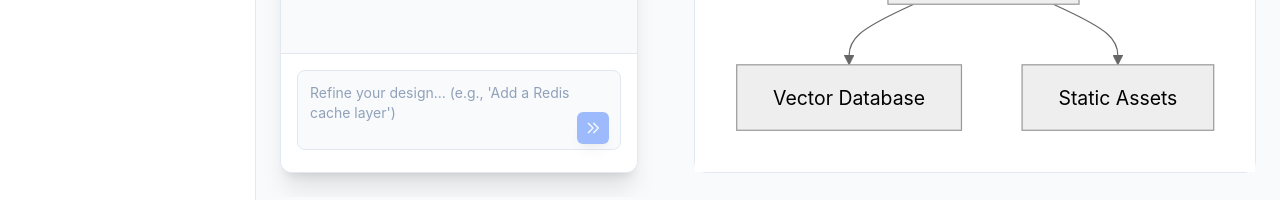
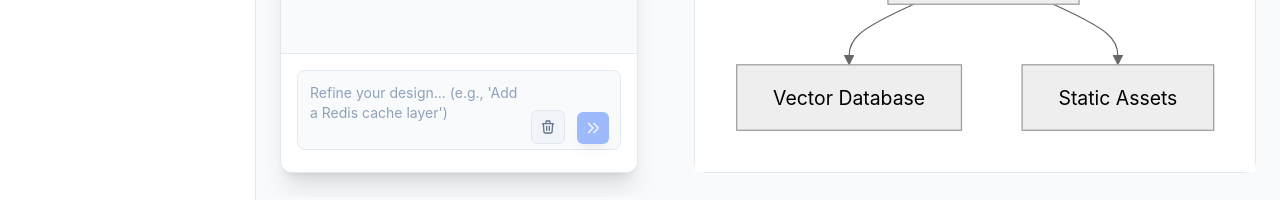
Before and after one commit to bantu-the-bot/way2go.cloud, a React (Vite) app: page / in a window 1280 px wide. Shown: the part 368-568 px from the top of the page. Built offline with nearby package versions, Linux system fonts and the light colour scheme.

Commit message:
Add clear canvas control

```diff
--- a/src/App.tsx
+++ b/src/App.tsx
@@ -22,6 +22,7 @@ const sanitizeMermaid = (code: string): string => {
 
 const Mermaid = ({ chart, onError }: { chart: string; onError?: (error: string | null) => void }) => {
   const ref = useRef<HTMLDivElement>(null)
+  const renderCycle = useRef(0)
   const [dimensions, setDimensions] = useState({ width: 0, height: 0 })
 
   // Redraw on resize to fix spacing collisions
@@ -38,6 +39,7 @@ const Mermaid = ({ chart, onError }: { chart: string; onError?: (error: string |
   }, [])
 
   useEffect(() => {
+    const cycle = ++renderCycle.current
     if (ref.current && chart) {
       const renderDiagram = async () => {
         try {
@@ -47,13 +49,15 @@ const Mermaid = ({ chart, onError }: { chart: string; onError?: (error: string |
             'mermaid-svg-' + Math.random().toString(36).substring(2, 11),
             sanitizedChart
           )
-          if (ref.current) {
+          if (ref.current && cycle === renderCycle.current) {
             ref.current.innerHTML = svg
             onError?.(null)
           }
         } catch (err) {
+          if (cycle === renderCycle.current) {
             console.error('Mermaid render error:', err)
             onError?.('Invalid Mermaid Syntax: Please check your code structure.')
+          }
         }
       }
       renderDiagram()
@@ -137,6 +141,7 @@ function App() {
   const [isDragging, setIsDragging] = useState(false)
 
   const scrollRef = useRef<HTMLDivElement>(null)
+  const generationRequestRef = useRef(0)
 
   const handleMouseDown = useCallback((e: React.MouseEvent) => {
     e.preventDefault()
@@ -239,6 +244,7 @@ function App() {
     const instruction = input.trim()
     if (!instruction) return
 
+    const requestId = ++generationRequestRef.current
     setIsLoading(true)
     const newMessages = [...messages, { role: 'user' as const, content: instruction }]
     setMessages(newMessages)
@@ -261,6 +267,8 @@ function App() {
       }
 
       const data = await response.json()
+      if (requestId !== generationRequestRef.current) return
+
       if (data.chart) {
         // Robust Frontend Sanitization
         let cleanChart = data.chart;
@@ -272,23 +280,31 @@ function App() {
         setMessages([...newMessages, { role: 'assistant', content: mode === 'architecture' ? 'Architecture simplified and updated.' : 'Diagram updated successfully.' }])
       }
     } catch (error) {
+      if (requestId !== generationRequestRef.current) return
+
       const message = error instanceof Error ? error.message : 'An unknown error occurred';
       console.error('Generation error:', error)
       setMessages([...newMessages, { role: 'assistant', content: `Error: ${message}` }])
     } finally {
+      if (requestId === generationRequestRef.current) {
         setIsLoading(false)
+      }
     }
   }
 
   const resetWorkspace = useCallback(() => {
-    if (confirm('Are you sure you want to clear the current diagram and history?')) {
+    generationRequestRef.current += 1
+    setInput('')
     setChart('')
     setRenderedChart('')
-      setMessages([
-        { role: 'assistant', content: 'Workspace cleared. Describe your new architecture to begin.' }
-      ])
-      setInput('')
+    setMessages([])
+    setIsLoading(false)
+    setRenderError(null)
     setActiveTab('ai')
+    setShowShareTooltip(false)
+
+    if (typeof window !== 'undefined' && window.location.search) {
+      window.history.replaceState({}, '', `${window.location.origin}${window.location.pathname}`)
     }
   }, [])
 
@@ -488,7 +504,7 @@ function App() {
                   <div className="p-3 md:p-4 border-t border-slate-200 dark:border-white/5 bg-white dark:bg-white/5 space-y-3 transition-colors duration-200">
                     <div className="relative">
                       <textarea
-                        className="w-full bg-slate-50 dark:bg-slate-900/50 border border-slate-200 dark:border-slate-700 rounded-lg p-3 pr-12 text-slate-900 dark:text-slate-200 placeholder-slate-400 dark:placeholder-slate-500 text-sm focus:outline-none focus:border-blue-500/50 resize-none min-h-[80px] transition-colors duration-200"
+                        className="w-full bg-slate-50 dark:bg-slate-900/50 border border-slate-200 dark:border-slate-700 rounded-lg p-3 pr-24 text-slate-900 dark:text-slate-200 placeholder-slate-400 dark:placeholder-slate-500 text-sm focus:outline-none focus:border-blue-500/50 resize-none min-h-[80px] transition-colors duration-200"
                         placeholder="Refine your design... (e.g., 'Add a Redis cache layer')"
                         value={input}
                         onChange={(e) => setInput(e.target.value)}
@@ -499,6 +515,17 @@ function App() {
                           }
                         }}
                       />
+                      <button
+                        onClick={resetWorkspace}
+                        type="button"
+                        className="absolute bottom-3 right-14 p-2 bg-slate-100 dark:bg-slate-800 hover:bg-slate-200 dark:hover:bg-slate-700 text-slate-500 dark:text-slate-300 hover:text-slate-900 dark:hover:text-white border border-slate-200 dark:border-slate-700 rounded-md transition-all active:scale-95"
+                        title="Clear canvas"
+                        aria-label="Clear canvas"
+                      >
+                        <svg className="w-4 h-4" fill="none" stroke="currentColor" viewBox="0 0 24 24">
+                          <path strokeLinecap="round" strokeLinejoin="round" strokeWidth="2" d="M19 7l-.867 12.142A2 2 0 0116.138 21H7.862a2 2 0 01-1.995-1.858L5 7m5 4v6m4-6v6m1-10V4a1 1 0 00-1-1h-4a1 1 0 00-1 1v3M4 7h16" />
+                        </svg>
+                      </button>
                       <button
                         onClick={handleGenerate}
                         disabled={isLoading || !input.trim()}
```
Lines whose indentation alone changed are shown as unchanged.
